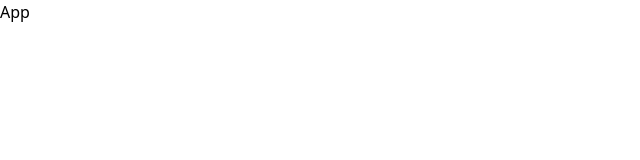
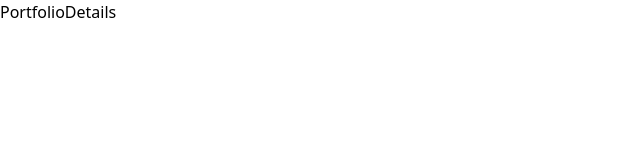
Before and after one commit to fahmi-dot/imfahmi-personal-website, a React (Vite) app: page /portfolio/1 in a window 1280 px wide. Shown: the top 160 px of the page, without its empty margins (0-640 px from the left). Built offline with nearby package versions, Linux system fonts and the light colour scheme.

Commit message:
feat: add page files and update App.jsx

```diff
--- a/src/App.jsx
+++ b/src/App.jsx
@@ -1,8 +1,16 @@
 import React from 'react'
+import { BrowserRouter as Router, Routes, Route } from 'react-router-dom'
+import { Home, PortfolioDetails, NotFound} from './pages'
 
 const App = () => {
   return (
-    <div>App</div>
+    <Router>
+      <Routes>
+        <Route path='/' element={<Home />}/>
+        <Route path='/portfolio/:id' element={<PortfolioDetails />}/>
+        <Route path='/*' element={<NotFound />}/>
+      </Routes>
+    </Router>
   )
 }
 
--- /dev/null
+++ b/src/pages/Home.jsx
@@ -0,0 +1,9 @@
+import React from 'react'
+
+const Home = () => {
+  return (
+    <div>Home</div>
+  )
+}
+
+export default Home
--- /dev/null
+++ b/src/pages/NotFound.jsx
@@ -0,0 +1,9 @@
+import React from 'react'
+
+const NotFound = () => {
+  return (
+    <div>NotFound</div>
+  )
+}
+
+export default NotFound
--- /dev/null
+++ b/src/pages/PortfolioDetails.jsx
@@ -0,0 +1,9 @@
+import React from 'react'
+
+const PortfolioDetails = () => {
+  return (
+    <div>PortfolioDetails</div>
+  )
+}
+
+export default PortfolioDetails
--- /dev/null
+++ b/src/pages/index.js
@@ -0,0 +1,3 @@
+export { default as Home} from './Home'
+export { default as PortfolioDetails} from './PortfolioDetails'
+export { default as NotFound} from './NotFound'
```
